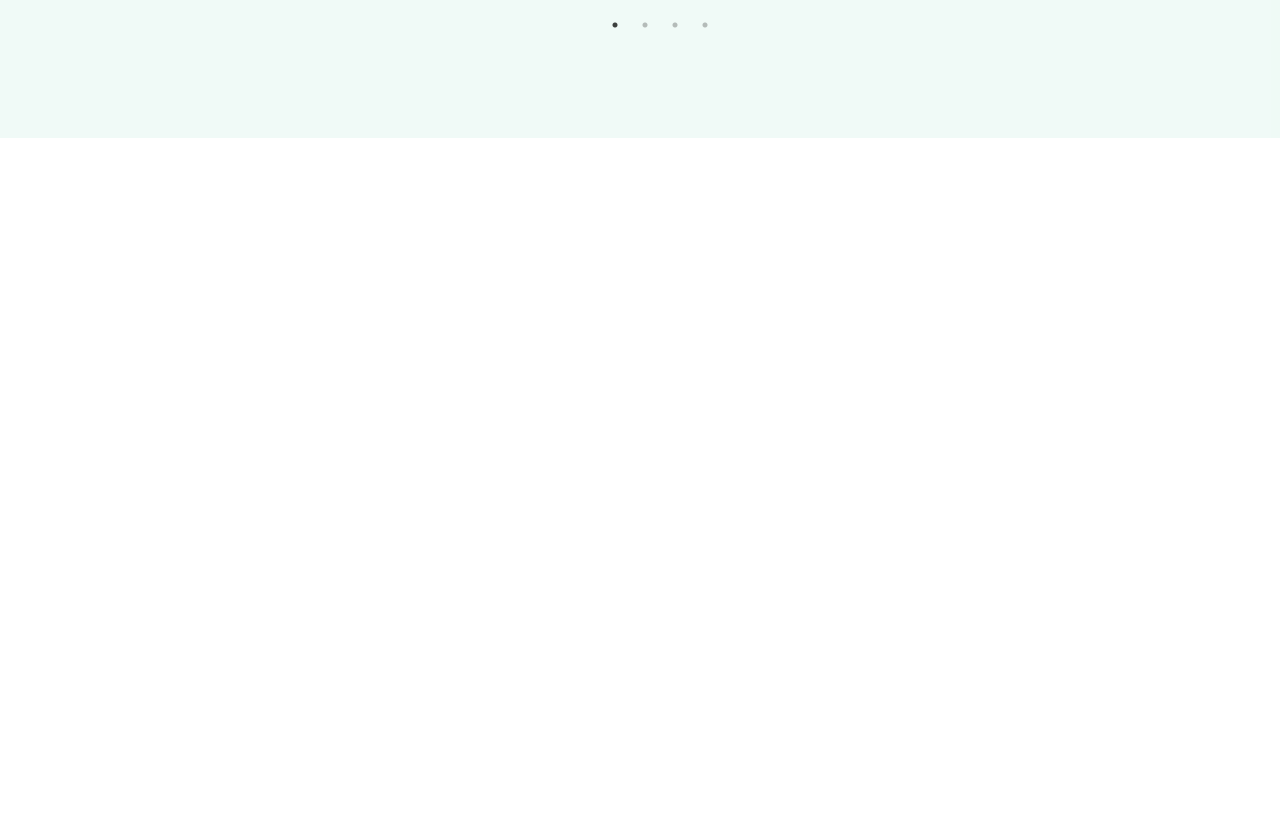
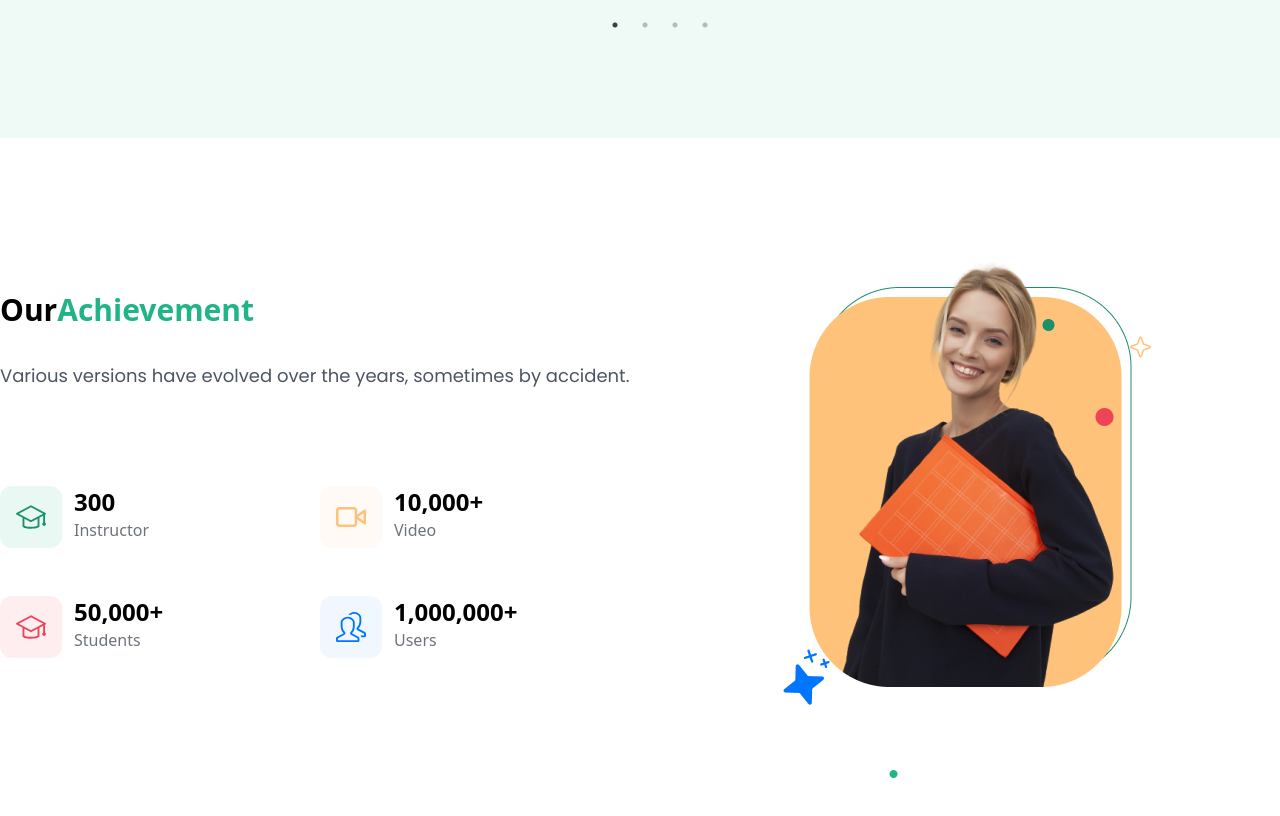
Before and after one commit to hosnyaroui/landing-page, a React (Vite) app in the folder landing/: page / in a window 1280 px wide. Shown: the part 1560-2376 px from the top of the page. Before the commit the page ends 1698 px from the top, so only its background shows below. Built offline with nearby package versions, Linux system fonts and the light colour scheme.

Commit message:
Adding Achievements section

```diff
--- a/landing/src/App.jsx
+++ b/landing/src/App.jsx
@@ -1,5 +1,5 @@
 
-import {  Companies, Courses, Hero, Navbar } from './components'
+import {  Achievement, Companies, Courses, Hero, Navbar } from './components'
 
 
 function App() {
@@ -11,6 +11,7 @@
 <Hero />
 <Companies />
 <Courses />
+<Achievement />
    </div>
 
   )
--- /dev/null
+++ b/landing/src/components/Achievement.jsx
@@ -0,0 +1,83 @@
+import React from 'react'
+import { achievement } from '../assets'
+import {SlGraduation} from 'react-icons/sl';
+import {FiVideo} from 'react-icons/fi';
+import {SlPeople} from 'react-icons/sl';
+
+const Achievement = () => {
+  return (
+    <div className='w-full bg-white py-24'>
+        <div className='md:max-w-[1480px] m-auto grid md:grid-cols-2 max-w-[600px]  px-4 md:px-0'>
+
+            <div className='flex flex-col justify-center'>
+
+                <h1 className='md:leading-[72px] py-2  text-3xl font-bold'>Our<span className='text-[#20B486]'>Achievement</span>
+                </h1>
+                <p className='py-2 text-lg text-gray-600 font-poppins'>Various versions have evolved over the years, sometimes by accident.</p>
+                <div className='grid grid-cols-2 py-16'>
+<div className=' py-6 flex'>
+<div className='p-4  bg-[#E9F8F3] rounded-xl'>
+<SlGraduation
+size={30}
+style={{color:'#1A906B'}}
+/>
+</div>
+<div className='px-3'>
+    <h1 className='text-2xl font-semibold'>300</h1>
+    <p className='text-[#6D737A]'>Instructor</p>
+</div>
+</div>
+<div className=' py-6 flex'>
+<div className='p-4  bg-[#FFFAF5] rounded-xl'>
+<FiVideo
+size={30}
+style={{color:'#FFC27A'}}
+/>
+</div>
+<div className='px-3'>
+    <h1 className='text-2xl font-semibold'>10,000+</h1>
+    <p className='text-[#6D737A]'>Video</p>
+</div>
+</div>
+<div className=' py-6 flex'>
+<div className='p-4  bg-[#FFEEF0] rounded-xl'>
+<SlGraduation
+size={30}
+style={{color:'#ED4459'}}
+/>
+</div>
+<div className='px-3'>
+    <h1 className='text-2xl font-semibold'>50,000+</h1>
+    <p className='text-[#6D737A]'>Students</p>
+</div>
+</div>
+<div className=' py-6 flex'>
+<div className='p-4  bg-[#F0F7FF] rounded-xl'>
+<SlPeople
+size={30}
+style={{color:'#0075FD'}}
+/>
+</div>
+<div className='px-3'>
+    <h1 className='text-2xl font-semibold'>1,000,000+</h1>
+    <p className='text-[#6D737A]'>Users</p>
+</div>
+</div>
+                </div>
+
+            </div>
+
+
+           <img  src={achievement} className="m-auto md:order-last  order-first" />
+
+
+
+
+        </div>
+
+
+    </div>
+  )
+}
+
+export default Achievement
--- a/landing/src/components/index.js
+++ b/landing/src/components/index.js
@@ -2,5 +2,6 @@
 import Hero from "./Hero";
 import Companies from "./Companies";
 import Courses from "./Courses";
+import Achievement from "./Achievement";
 
-export  {Navbar,Hero,Companies,Courses}
+export  {Navbar,Hero,Companies,Courses,Achievement}
```
